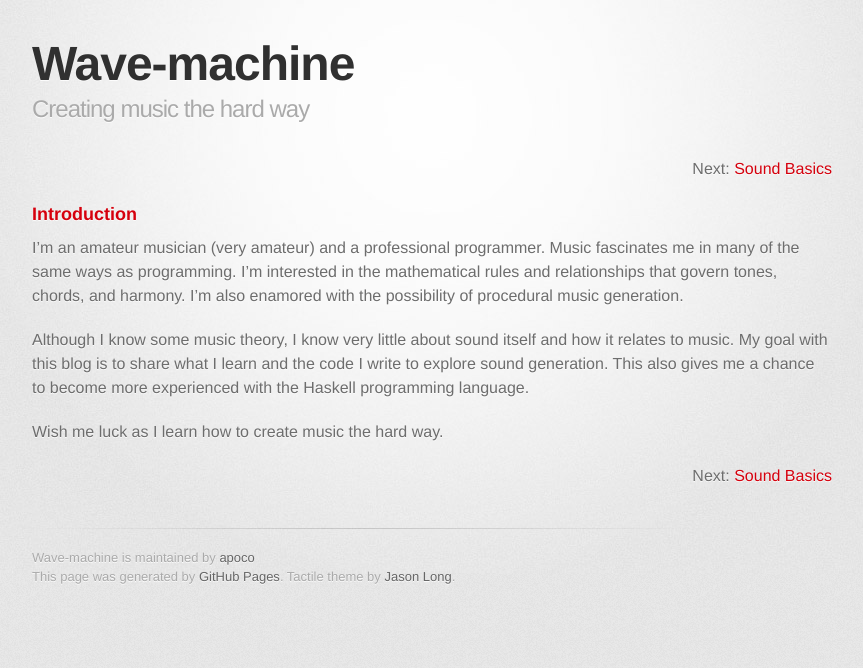
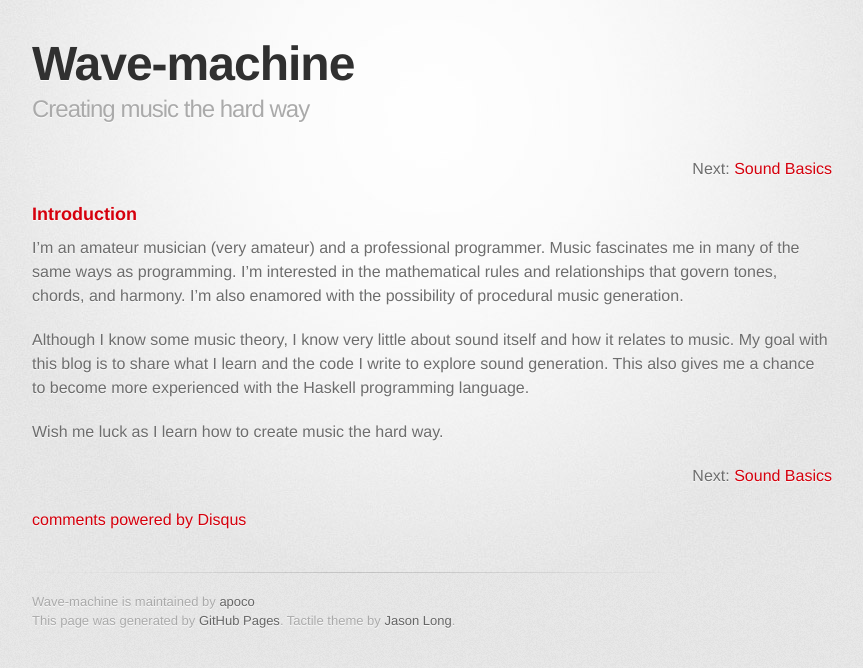
Before and after one commit to apoco/wave-machine, a Jekyll site: the page built from _posts/2014-07-31-intro.md, in a window 1280 px wide. Shown: the top 668 px of the page, without its empty margins (208-1071 px from the left). Built offline with Jekyll 4.4.1, drawn with Linux system fonts in a browser that asks for light colours; some web fonts are replaced; Markdown is read by kramdown in place of the engine named in the settings; comment, search, counter and statistics services are not loaded; some of the changed lines change nothing that is shown.

Commit message:
Added Disqus to the posts

```diff
--- a/_layouts/post.html
+++ b/_layouts/post.html
@@ -31,6 +31,21 @@
 
         {% include prev-next.html %}
 
+            <div id="disqus_thread"></div>
+    <script type="text/javascript">
+        /* * * CONFIGURATION VARIABLES: EDIT BEFORE PASTING INTO YOUR WEBPAGE * * */
+        var disqus_shortname = 'musicthehardway'; // required: replace example with your forum shortname
+
+        /* * * DON'T EDIT BELOW THIS LINE * * */
+        (function() {
+            var dsq = document.createElement('script'); dsq.type = 'text/javascript'; dsq.async = true;
+            dsq.src = '//' + disqus_shortname + '.disqus.com/embed.js';
+            (document.getElementsByTagName('head')[0] || document.getElementsByTagName('body')[0]).appendChild(dsq);
+        })();
+    </script>
+    <noscript>Please enable JavaScript to view the <a href="http://disqus.com/?ref_noscript">comments powered by Disqus.</a></noscript>
+    <a href="http://disqus.com" class="dsq-brlink">comments powered by <span class="logo-disqus">Disqus</span></a>
+
         <footer>
           Wave-machine is maintained by <a href="https://github.com/apoco">apoco</a><br>
           This page was generated by <a href="http://pages.github.com">GitHub Pages</a>. Tactile theme by <a href="https://twitter.com/jasonlong">Jason Long</a>.
```
